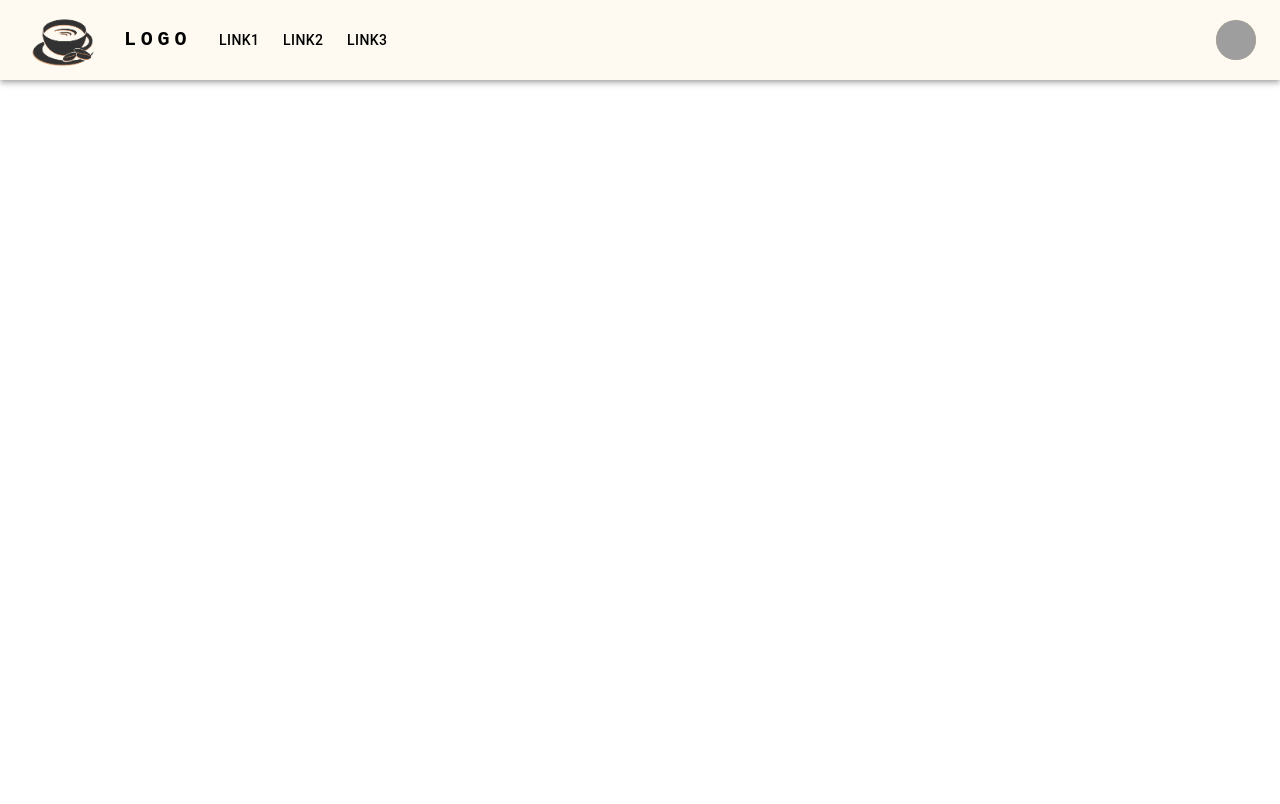
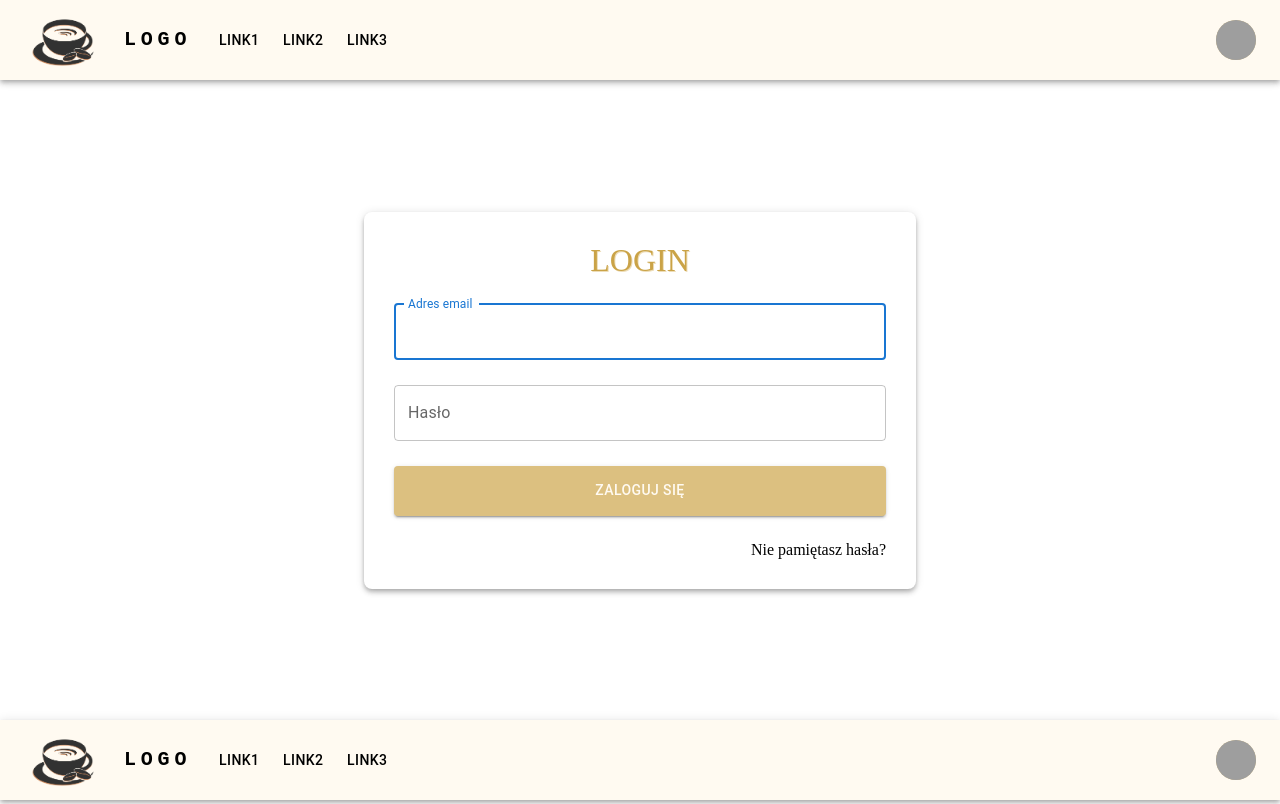
Before and after one commit to kardahim/cafe-frontend, a React (Create React App) app: page /login in a window 1280 px wide. Built offline with nearby package versions, Linux system fonts and the light colour scheme; grey boxes are pictures that could not be loaded.

Commit message:
login page (template) finish

```diff
--- a/package.json
+++ b/package.json
@@ -15,13 +15,15 @@
     "@types/react": "^18.0.15",
     "@types/react-dom": "^18.0.6",
     "env-cmd": "^10.1.0",
+    "formik": "^2.2.9",
     "react": "^18.2.0",
     "react-dom": "^18.2.0",
     "react-router-dom": "^6.3.0",
     "react-scripts": "5.0.1",
     "sass": "^1.53.0",
     "typescript": "^4.7.4",
-    "web-vitals": "^2.1.4"
+    "web-vitals": "^2.1.4",
+    "yup": "^0.32.11"
   },
   "scripts": {
     "start": "env-cmd -f ./.env.development react-scripts start",
--- a/public/index.html
+++ b/public/index.html
@@ -11,7 +11,7 @@
   <link rel="manifest" href="%PUBLIC_URL%/manifest.json" />
   <title>React App</title>
   <!-- frontendmentor -->
-  <script src="https://kit.fontawesome.com/c3f50d45ee.js" crossorigin="anonymous"></script>
+  <!-- <script src="https://kit.fontawesome.com/c3f50d45ee.js" crossorigin="anonymous"></script> -->
 </head>
 
 <body>
--- a/src/App.tsx
+++ b/src/App.tsx
@@ -5,15 +5,19 @@ import { BrowserRouter as Router, Routes, Route } from 'react-router-dom';
 // import components
 import Navbar from './components/navbar/Navbar'
 
+// import pages
+import Login from './pages/login/Login'
+
 function App() {
   return (
     <div className="App">
       <Router>
         <Navbar />
         <Routes>
-          {/* pages */}
+          <Route path='/login' element={<Login />} />
         </Routes>
         {/* footer */}
+        <Navbar />
       </Router>
     </div>
   );
--- a/src/assets/scss/global.scss
+++ b/src/assets/scss/global.scss
@@ -4,6 +4,9 @@
     box-sizing: border-box;
 }
 
-body {
+.App {
     min-height: 100vh;
+    display: flex;
+    flex-direction: column;
+    justify-content: space-between;
 }
--- /dev/null
+++ b/src/pages/login/Login.scss
@@ -0,0 +1,40 @@
+@import '../../assets/scss/variables.scss';
+
+$space-between-items: 25px;
+
+.login {
+    .login__card {
+        padding: 30px;
+        border-radius: 8px;
+
+        .login__card__header {
+            margin-bottom: $space-between-items;
+            text-align: center;
+            text-transform: uppercase;
+            font-size: 2rem;
+            color: $aztec-gold;
+            text-shadow: 1px 1px $dutch-white;
+        }
+
+        .login__card__content {
+            display: flex;
+            flex-direction: column;
+
+            .login__content__input {
+                margin-bottom: $space-between-items;
+            }
+
+            .login__content__button {
+                color: $floral-white;
+                background-color: $burlywood;
+                margin-bottom: $space-between-items;
+                height: 50px;
+            }
+
+            .login__content__link {
+                color: black;
+                text-align: right;
+            }
+        }
+    }
+}
--- /dev/null
+++ b/src/pages/login/Login.tsx
@@ -0,0 +1,89 @@
+import {
+    Container,
+    TextField,
+    Button,
+    Paper,
+    Link,
+    Box
+} from "@mui/material";
+
+import { useFormik } from "formik"
+import * as Yup from 'yup'
+
+import React, { useState } from "react";
+import './Login.scss'
+
+const validationSchema = Yup.object({
+    email: Yup
+        .string()
+        .required("Email jest wymagany").min(1, 'KURWA'),
+    password: Yup
+        .string()
+        .required("Hasło jest wymagane")
+});
+
+function Login() {
+
+    const formik = useFormik({
+        initialValues: {
+            email: '',
+            password: ''
+        },
+        validationSchema: validationSchema,
+        onSubmit: (values) => {
+            alert('Do something')
+        }
+    });
+
+    return (
+        <Container maxWidth="sm" className='login'>
+            <Paper elevation={4} className='login__card'>
+                <Box className='login__card__header'>
+                    login
+                </Box>
+                <Box className='login__card__content'>
+                    <form onSubmit={formik.handleSubmit}>
+                        <TextField className='login__content__input'
+                            variant='outlined'
+                            label='Adres email'
+                            fullWidth
+                            autoComplete='email'
+                            autoFocus
+                            name='email'
+                            value={formik.values.email}
+                            onChange={formik.handleChange}
+                            error={formik.touched.email && Boolean(formik.errors.email)}
+                            helperText={formik.touched.email && formik.errors.email}
+                        />
+                        <TextField className='login__content__input'
+                            variant='outlined'
+                            label='Hasło'
+                            fullWidth
+                            autoComplete='current-password'
+                            type='password'
+                            name='password'
+                            value={formik.values.password}
+                            onChange={formik.handleChange}
+                            error={formik.touched.password && Boolean(formik.errors.password)}
+                            helperText={formik.touched.password && formik.errors.password}
+
+                        />
+                        <Button className='login__content__button'
+                            variant='contained'
+                            fullWidth
+                            type='submit'
+                        >
+                            Zaloguj się
+                        </Button>
+                    </form>
+                    <Link href="#" className='login__content__link'
+                        underline='hover'>
+                        Nie pamiętasz hasła?
+                    </Link>
+                </Box>
+            </Paper>
+        </Container>
+    )
+}
+
+export default Login
```
Also changed, not shown: 2 other files (tests, documents, lock files or other folders).
